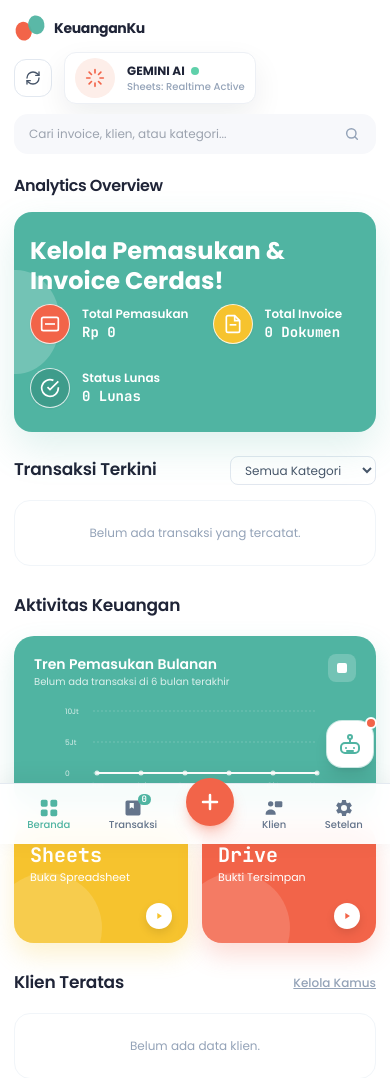
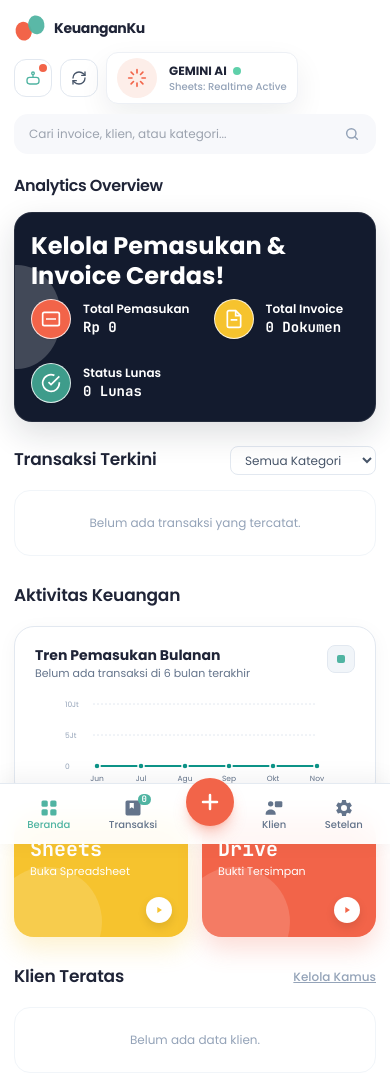
Before and after one commit to FarizalA/invv, a Flask app: page / in a window 390 px wide. Shown: the top 1078 px of the page. Run offline with Flask 3, Linux system fonts and the light colour scheme; data that the repository does not hold is empty; some libraries are stand-ins or nearby versions.

Commit message:
style(mobile): refine UI contrast, fix overlapping elements and polish transaction list

```diff
--- a/static/css/style.css
+++ b/static/css/style.css
@@ -271,16 +271,17 @@
     /* Hero Banner Analytics Overview */
     .hero-banner {
       position: relative;
-      background: var(--teal);
-      border-radius: 26px;
-      padding: 34px 44px;
+      background: #131B2E;
+      border-radius: 24px;
+      padding: 30px 36px;
       color: #ffffff;
       display: flex;
       align-items: center;
       justify-content: space-between;
-      min-height: 220px;
-      overflow: visible;
-      box-shadow: 0 16px 38px rgba(80, 180, 162, 0.18);
+      min-height: 200px;
+      overflow: hidden;
+      box-shadow: 0 12px 32px rgba(19, 27, 46, 0.14);
+      border: 1px solid rgba(255, 255, 255, 0.08);
     }
 
     .hero-banner-clip {
@@ -346,11 +347,9 @@
       box-shadow: 0 3px 10px rgba(25, 32, 56, 0.02);
     }
 
-    .course-card:hover, .course-card.featured {
-      transform: scale(1.025);
-      box-shadow: 0 14px 30px rgba(25, 32, 56, 0.08);
-      border-color: #e5e9f2;
-      z-index: 4;
+    .course-card:hover {
+      box-shadow: 0 6px 18px rgba(15, 23, 42, 0.05);
+      border-color: #cbd5e1;
     }
 
     .course-icon {
@@ -373,13 +372,14 @@
 
     /* Progress Chart Card */
     .progress-card {
-      background: var(--teal);
+      background: #ffffff;
+      border: 1px solid #e2e8f0;
       border-radius: 20px;
       padding: 18px 20px 14px;
-      color: #ffffff;
+      color: var(--dark);
       position: relative;
       overflow: hidden;
-      box-shadow: 0 12px 28px rgba(80, 180, 162, 0.2);
+      box-shadow: 0 4px 20px rgba(15, 23, 42, 0.04);
     }
 
     /* Mini Stat Cards */
@@ -622,10 +622,9 @@
         grid-template-columns: 1fr !important;
       }
 
-      /* Floating AI Bot di atas Bottom Nav */
+      /* Sembunyikan floating bubble AI di mobile agar tidak menutupi grafik & konten */
       #ai-chat-bubble {
-        bottom: calc(4.75rem + env(safe-area-inset-bottom, 0px)) !important;
-        right: 1rem !important;
+        display: none !important;
       }
 
       #ai-chat-window {
@@ -635,23 +634,38 @@
         left: 0.75rem !important;
         width: auto !important;
         max-width: none !important;
-        height: 72vh !important;
+        height: 75vh !important;
         border-radius: 20px !important;
+        z-index: 50 !important;
       }
 
-      /* Mobile Navigation Highlight */
+      /* Mobile Navigation Highlight (clean without borders/outlines) */
       .mobile-nav-btn {
         color: #64748b;
+        outline: none !important;
+        border: none !important;
+        background: transparent !important;
+        box-shadow: none !important;
+        -webkit-tap-highlight-color: transparent;
+      }
+
+      .mobile-nav-btn:focus,
+      .mobile-nav-btn:active,
+      .mobile-nav-btn:focus-visible {
+        outline: none !important;
+        border: none !important;
+        box-shadow: none !important;
       }
 
       .mobile-nav-btn.active {
         color: var(--teal) !important;
+        font-weight: 600;
+        outline: none !important;
+        border: none !important;
       }
 
       .mobile-nav-btn.active svg {
         color: var(--teal) !important;
-        transform: scale(1.1);
-        transition: transform 0.2s cubic-bezier(0.34, 1.56, 0.64, 1);
       }
     }
 
--- a/static/js/app.js
+++ b/static/js/app.js
@@ -741,42 +741,42 @@
         const isPeak = (idx === peakIdx && p.data.total > 0);
         if (isPeak) {
           circlesSvg += `
-            <circle cx="${p.x}" cy="${p.y}" r="4.5" fill="#f6c32e" stroke="#ffffff" stroke-width="1.8">
+            <circle cx="${p.x}" cy="${p.y}" r="4.5" fill="#f59e0b" stroke="#ffffff" stroke-width="2">
               <title>${p.data.label}: ${formatRupiahJS(p.data.total)}</title>
             </circle>`;
         } else {
           circlesSvg += `
-            <circle cx="${p.x}" cy="${p.y}" r="2.5" fill="#ffffff" fill-opacity="0.8">
+            <circle cx="${p.x}" cy="${p.y}" r="3" fill="#0d9488" stroke="#ffffff" stroke-width="1.5">
               <title>${p.data.label}: ${formatRupiahJS(p.data.total)}</title>
             </circle>`;
         }
 
-        monthLabelsSvg += `<text x="${p.x}" y="91" text-anchor="middle">${p.data.label}</text>`;
+        monthLabelsSvg += `<text x="${p.x}" y="91" text-anchor="middle" fill="#64748b">${p.data.label}</text>`;
       });
 
       container.innerHTML = `
         <svg viewBox="0 0 260 96" width="100%" height="100%" fill="none" xmlns="http://www.w3.org/2000/svg">
           <defs>
             <linearGradient id="chartGradDash" x1="0" y1="0" x2="0" y2="1">
-              <stop offset="0%" stop-color="#ffffff" stop-opacity="0.38"/>
-              <stop offset="100%" stop-color="#ffffff" stop-opacity="0.0"/>
+              <stop offset="0%" stop-color="#0d9488" stop-opacity="0.22"/>
+              <stop offset="100%" stop-color="#0d9488" stop-opacity="0.0"/>
             </linearGradient>
           </defs>
-          <g font-size="7.5" fill="rgba(255,255,255,0.78)" font-family="Poppins, sans-serif">
+          <g font-size="7.5" fill="#94a3b8" font-family="Poppins, sans-serif">
             <text x="0" y="17" text-anchor="start">${topLabel}</text>
-            <line x1="${xStart - 4}" y1="${yTop}" x2="${xEnd}" y2="${yTop}" stroke="rgba(255,255,255,0.2)" stroke-dasharray="2 2"/>
+            <line x1="${xStart - 4}" y1="${yTop}" x2="${xEnd}" y2="${yTop}" stroke="#e2e8f0" stroke-dasharray="2 2"/>
 
             <text x="0" y="48" text-anchor="start">${midLabel}</text>
-            <line x1="${xStart - 4}" y1="${yMid}" x2="${xEnd}" y2="${yMid}" stroke="rgba(255,255,255,0.2)" stroke-dasharray="2 2"/>
+            <line x1="${xStart - 4}" y1="${yMid}" x2="${xEnd}" y2="${yMid}" stroke="#e2e8f0" stroke-dasharray="2 2"/>
 
             <text x="0" y="79" text-anchor="start">${bottomLabel}</text>
-            <line x1="${xStart - 4}" y1="${yBottom}" x2="${xEnd}" y2="${yBottom}" stroke="rgba(255,255,255,0.2)" stroke-dasharray="2 2"/>
+            <line x1="${xStart - 4}" y1="${yBottom}" x2="${xEnd}" y2="${yBottom}" stroke="#e2e8f0" stroke-dasharray="2 2"/>
 
             ${monthLabelsSvg}
           </g>
 
           <path d="${areaD}" fill="url(#chartGradDash)"/>
-          <path d="${pathD}" stroke="#ffffff" stroke-width="2.2" stroke-linecap="round"/>
+          <path d="${pathD}" stroke="#0d9488" stroke-width="2.2" stroke-linecap="round"/>
           ${circlesSvg}
         </svg>
       `;
@@ -795,25 +795,27 @@
       records.slice(0, 5).forEach((r, idx) => {
         const col = colors[idx % colors.length];
         const initial = (r.customer_name || 'U').charAt(0).toUpperCase();
+        const rawInv = String(r.invoice_number || '-');
+        const shortInv = rawInv.length > 14 ? (rawInv.slice(0, 6) + '...' + rawInv.slice(-4)) : rawInv;
 
         const card = document.createElement('div');
-        card.className = `course-card ${idx === 1 ? 'featured' : ''}`;
+        card.className = 'course-card';
         card.innerHTML = `
-          <div class="flex items-center gap-3 min-w-0 cursor-pointer" onclick="viewInvoiceProof('${r.invoice_number}')" title="Klik untuk lihat bukti invoice">
-            <div class="course-icon ${col}">${initial}</div>
-            <div class="min-w-0">
+          <div class="flex items-center gap-2.5 min-w-0 flex-1 cursor-pointer" onclick="viewInvoiceProof('${r.invoice_number}')" title="Klik untuk lihat bukti invoice">
+            <div class="course-icon ${col} shrink-0">${initial}</div>
+            <div class="min-w-0 flex-1">
               <h4 class="text-xs font-semibold text-brandDark truncate hover:text-brandTeal">${r.customer_name || 'Pelanggan'}</h4>
-              <p class="text-[10px] text-slate-400 font-mono">${r.invoice_number || '-'} • ${formatRupiahJS(r.total_amount)}</p>
+              <p class="text-[10px] text-slate-400 font-mono truncate" title="${rawInv}">${shortInv} • <span class="font-semibold text-slate-700">${formatRupiahJS(r.total_amount)}</span></p>
             </div>
           </div>
-          <div class="flex items-center gap-1.5">
-            <button onclick="viewInvoiceProof('${r.invoice_number}')" title="Lihat Bukti Dokumen" class="px-2.5 py-1 rounded-lg text-[10px] font-semibold bg-teal-50 text-teal-700 hover:bg-brandTeal hover:text-white transition-colors">
+          <div class="flex items-center gap-1 shrink-0 ml-2">
+            <button onclick="viewInvoiceProof('${r.invoice_number}')" title="Lihat Bukti Dokumen" class="px-2 py-1 rounded-lg text-[10px] font-semibold bg-emerald-50 text-emerald-700 hover:bg-emerald-100 transition-colors">
               Bukti
             </button>
-            <button onclick="openEditModal('${r.invoice_number}')" title="Edit Data" class="px-2.5 py-1 rounded-lg text-[10px] font-semibold bg-slate-100 hover:bg-slate-200 text-slate-700 transition-colors">
+            <button onclick="openEditModal('${r.invoice_number}')" title="Edit Data" class="px-2 py-1 rounded-lg text-[10px] font-semibold bg-slate-100 hover:bg-slate-200 text-slate-700 transition-colors">
               Edit
             </button>
-            <button onclick="deleteRecordAction('${r.invoice_number}', ${r.id || 0})" title="Hapus" class="w-6 h-6 rounded-full hover:bg-rose-50 hover:text-rose-600 text-slate-400 text-xs flex items-center justify-center">
+            <button onclick="deleteRecordAction('${r.invoice_number}', ${r.id || 0})" title="Hapus" class="w-6 h-6 rounded-lg hover:bg-rose-50 hover:text-rose-600 text-slate-400 text-sm flex items-center justify-center transition-colors">
               &times;
             </button>
           </div>
--- a/templates/components/tab_dashboard.html
+++ b/templates/components/tab_dashboard.html
@@ -94,11 +94,11 @@
               <div class="progress-card">
                 <div class="flex items-start justify-between mb-2">
                   <div>
-                    <h4 class="text-sm font-semibold text-white">Tren Pemasukan Bulanan</h4>
-                    <p id="monthly-chart-subtitle" class="text-[10px] text-white/80">Grafik peningkatan transaksi</p>
+                    <h4 class="text-sm font-bold text-brandDark">Tren Pemasukan Bulanan</h4>
+                    <p id="monthly-chart-subtitle" class="text-[11px] text-slate-500">Grafik peningkatan transaksi</p>
                   </div>
-                  <div class="w-7 h-7 rounded-lg bg-white/20 flex items-center justify-center">
-                    <span class="w-2.5 h-2.5 rounded-sm bg-white"></span>
+                  <div class="w-7 h-7 rounded-lg bg-slate-100 border border-slate-200 flex items-center justify-center text-slate-400">
+                    <span class="w-2 h-2 rounded-sm bg-brandTeal"></span>
                   </div>
                 </div>
 
--- a/templates/components/topbar.html
+++ b/templates/components/topbar.html
@@ -17,7 +17,17 @@
           </svg>
         </div>
 
-        <div class="flex items-center gap-3">
+        <div class="flex items-center gap-2 sm:gap-3">
+          <!-- Tombol Asisten AI (Mobile) -->
+          <button onclick="toggleAiChat()" title="Tanya Asisten AI" class="md:hidden p-2.5 rounded-xl border border-slate-200 hover:bg-slate-50 text-brandTeal transition-all flex items-center justify-center relative">
+            <svg class="w-4 h-4" viewBox="0 0 24 24" fill="none" stroke="currentColor" stroke-width="2" stroke-linecap="round" stroke-linejoin="round">
+              <rect x="3" y="11" width="18" height="10" rx="4"/>
+              <circle cx="12" cy="5" r="2"/>
+              <path d="M12 7v4"/>
+            </svg>
+            <span class="absolute top-1 right-1 w-2 h-2 bg-brandCoral rounded-full"></span>
+          </button>
+
           <!-- Tombol Segarkan Realtime -->
           <button onclick="loadMonitorRecords(true)" title="Segarkan Data Google Sheets" class="p-2.5 rounded-xl border border-slate-200 hover:bg-slate-50 text-slate-600 transition-all flex items-center justify-center">
             <i data-lucide="refresh-cw" id="top-refresh-icon" class="w-4 h-4"></i>
```
Also changed, not shown: public/static/css/style.css (+35 -21 lines), public/static/js/app.js (+21 -19 lines).
